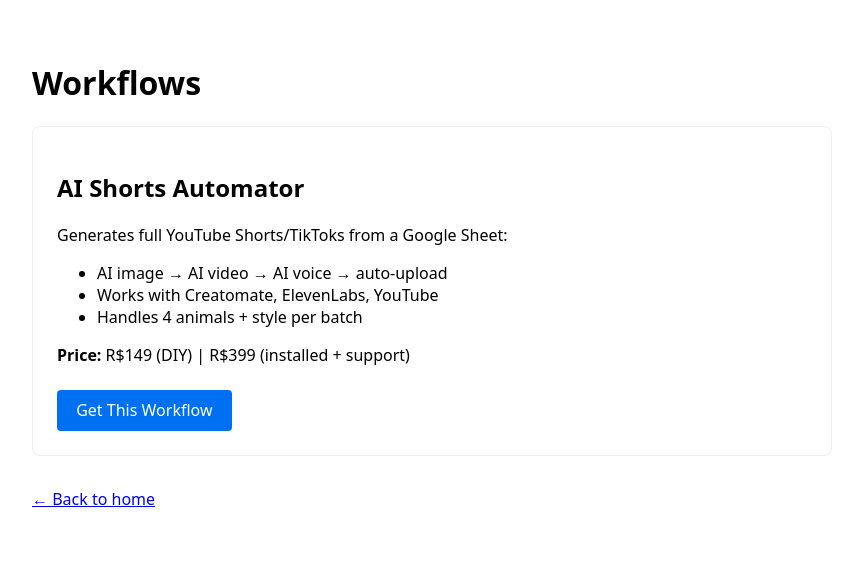
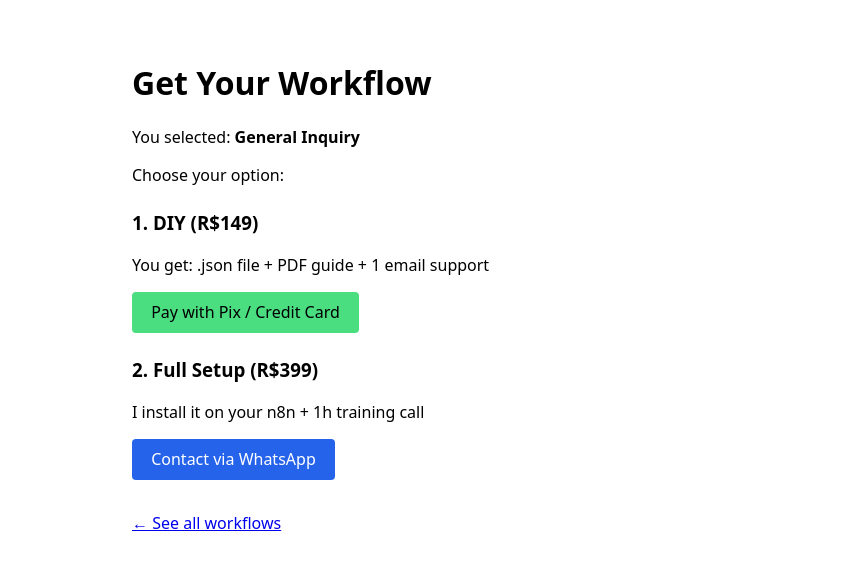
Before and after one commit to FacelessTShow/n8n-tiktok-docs, a Next.js app: page /contact in a window 1280 px wide. Shown: the top 570 px of the page, without its empty margins (208-1071 px from the left). Built offline with nearby package versions, Linux system fonts and the light colour scheme.

Commit message:
contact infos added

```diff
--- a/pages/contact.js
+++ b/pages/contact.js
@@ -1,26 +1,49 @@
-// pages/workflows.js
-export default function Workflows() {
+// pages/contact.js
+import { useRouter } from 'next/router';
+
+export default function Contact() {
+  const router = useRouter();
+  const workflow = router.query.workflow || 'general';
+
   return (
-    <div style={{ fontFamily: 'system-ui', maxWidth: '800px', margin: '0 auto', padding: '2rem' }}>
-      <h1>Workflows</h1>
+    <div style={{ fontFamily: 'system-ui', maxWidth: '600px', margin: '0 auto', padding: '2rem' }}>
+      <h1>Get Your Workflow</h1>
 
-      <div style={{ border: '1px solid #eee', borderRadius: '8px', padding: '1.5rem', marginBottom: '2rem' }}>
-        <h2>AI Shorts Automator</h2>
-        <p>Generates full YouTube Shorts/TikToks from a Google Sheet:</p>
-        <ul>
-          <li>AI image → AI video → AI voice → auto-upload</li>
-          <li>Works with Creatomate, ElevenLabs, YouTube</li>
-          <li>Handles 4 animals + style per batch</li>
-        </ul>
-        <p><strong>Price:</strong> R$149 (DIY) | R$399 (installed + support)</p>
-        <a href="/contact?workflow=ai-shorts" style={{ background: '#0070f3', color: 'white', padding: '0.6rem 1.2rem', borderRadius: '4px', textDecoration: 'none', display: 'inline-block', marginTop: '0.5rem' }}>
-          Get This Workflow
+      <p>
+        You selected: <strong>
+          {workflow === 'ai-shorts' ? 'AI Shorts Automator' : 'General Inquiry'}
+        </strong>
+      </p>
+
+      <p>Choose your option:</p>
+
+      <div style={{ marginTop: '1.5rem' }}>
+        <h3>1. DIY (R$149)</h3>
+        <p>You get: .json file + PDF guide + 1 email support</p>
+        <a
+          href="https://pag.ae/your-pagseguro-link"
+          target="_blank"
+          rel="noopener noreferrer"
+          style={{ display: 'inline-block', background: '#4ade80', color: 'black', padding: '0.6rem 1.2rem', borderRadius: '4px', textDecoration: 'none' }}
+        >
+          Pay with Pix / Credit Card
         </a>
       </div>
 
-      {/* Adicione mais workflows aqui */}
+      <div style={{ marginTop: '1.5rem' }}>
+        <h3>2. Full Setup (R$399)</h3>
+        <p>I install it on your n8n + 1h training call</p>
+        <a
+          href="https://wa.me/message/JAWFDTQY5XZ3J1?text=Hi! I want the full setup for AI Shorts Automator."
+          target="_blank"
+          rel="noopener noreferrer"
+          style={{ display: 'inline-block', background: '#2563eb', color: 'white', padding: '0.6rem 1.2rem', borderRadius: '4px', textDecoration: 'none' }}
+        >
+          Contact via WhatsApp
+        </a>
+      </div>
 
-      <p><a href="/">← Back to home</a></p>
+      <p style={{ marginTop: '2rem' }}><a href="/workflows">← See all workflows</a></p>
     </div>
   );
 }
```
Also changed, not shown: pages/workflows.js (+21 -5 lines).
